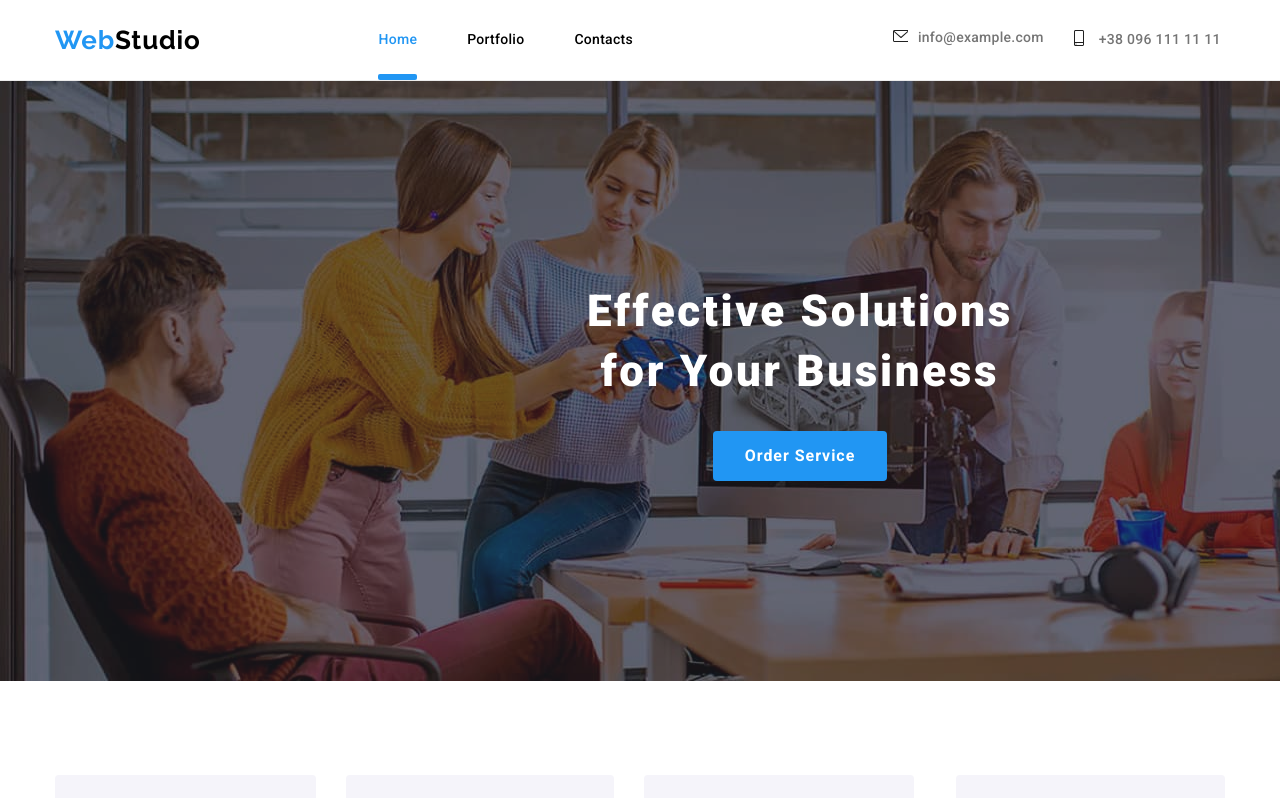
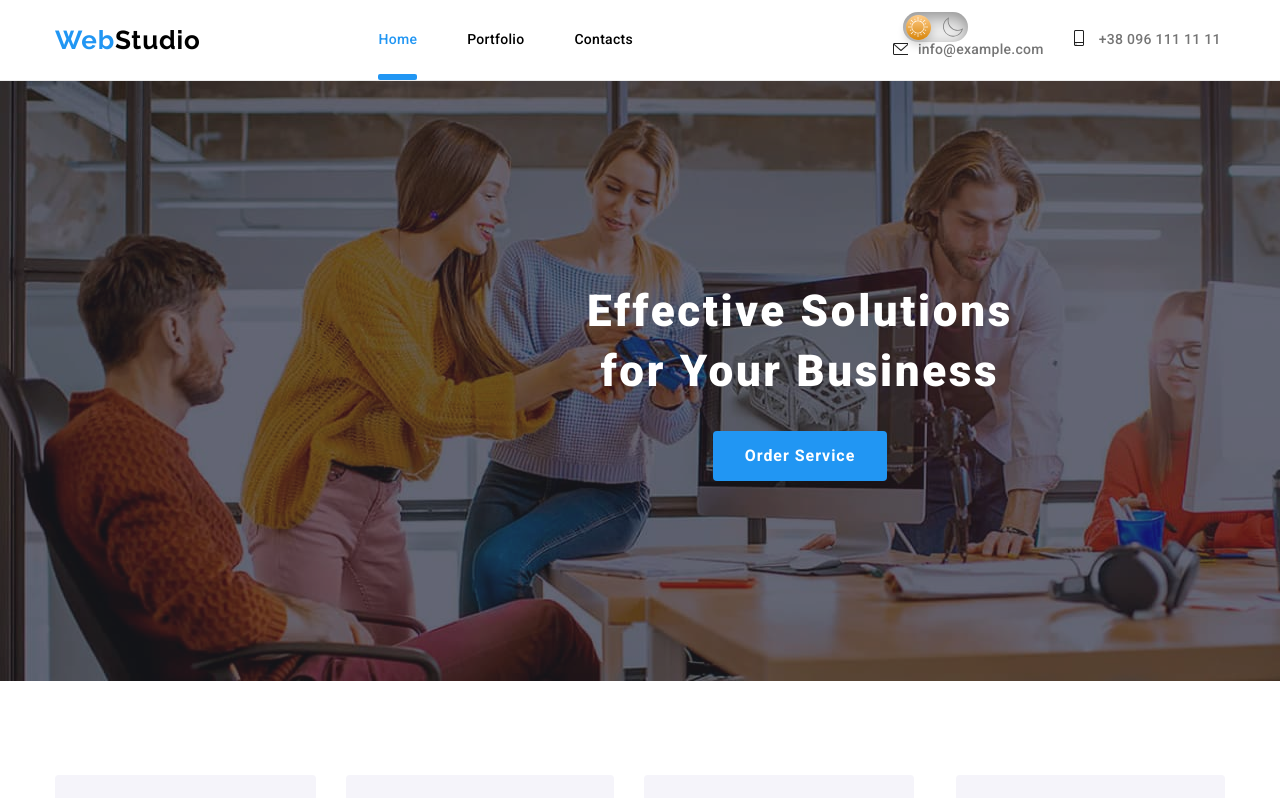
Before and after one commit to Yaroslav0102030405/01-Webstudio, a React (Create React App) app: page / in a window 1280 px wide. Shown: the top 798 px of the page. Built offline with nearby package versions, Linux system fonts and the light colour scheme.

Commit message:
update-0

```diff
--- a/src/BaseScss/base.scss
+++ b/src/BaseScss/base.scss
@@ -10,23 +10,32 @@
 //     -webkit-overflow-scrolling: touch;}
 // html { overflow-y: scroll !important; }
 
+:root {
+  $body-background: white;
+  $body-color: black;
+}
+
+[data-theme='dark'] {
+  $body-background: #282c34;
+  $body-color: white;
+}
+
 body {
   margin: 0;
   padding: 0;
 
-  background-color: var(--white-color);
-  color: var(--text-color);
+  // background-color: $body-background;
+  // color: $body-color;
 
   font-family: Roboto, sans-serif;
 
-  @media  screen and (max-width: 767px) {
+  @media screen and (max-width: 767px) {
     // padding-top: 60px;
   }
 
-  @media  screen and (min-width: 768px) {
+  @media screen and (min-width: 768px) {
     // padding-top: 80px;
   }
-
 }
 
 // * Запретить скролл под модальнім окном
@@ -35,7 +44,6 @@
     overflow: hidden;
   }
 }
-
 
 /* скрыть заголовки и части текста */
 .visually-hidden {
--- /dev/null
+++ b/src/components/DarkMode/DarkMode.css
@@ -0,0 +1,68 @@
+.dark_mode {
+    margin-top: -20px;
+    margin-left: 10px;
+}
+
+.dark_mode_label {
+    width: 65px;
+    height: 30px;
+    position: relative;
+    display: block;
+    background: #ebebeb;
+    border-radius: 200px;
+    box-shadow: inset 0px 5px 15px rgba(0, 0, 0, 0.4),
+        inset 0px -5px 15px rgba(255, 255, 255, 0.4);
+    cursor: pointer;
+    transition: 0.3s;
+}
+.dark_mode_label:after {
+    content: "";
+    width: 25px;
+    height: 25px;
+    position: absolute;
+    top: 3px;
+    left: 3px;
+    background: linear-gradient(180deg, #ffcc89, #d8860b);
+    border-radius: 180px;
+    box-shadow: 0px 5px 10px rgba(0, 0, 0, 0.2);
+    transition: 0.3s;
+}
+.dark_mode_input {
+    width: 0;
+    height: 0;
+    visibility: hidden;
+}
+.dark_mode_input:checked + .dark_mode_label {
+    background: #242424;
+}
+.dark_mode_input:checked + .dark_mode_label:after {
+    left: 62px;
+    transform: translateX(-100%);
+    background: linear-gradient(180deg, #777, #3a3a3a);
+}
+.dark_mode_label:active:after {
+    width: 30px;
+}
+
+.dark_mode_label svg {
+    position: absolute;
+    width: 20px;
+    top: 5px;
+    z-index: 100;
+}
+.dark_mode_label svg.sun {
+    left: 5px;
+    fill: #fff;
+    transition: 0.3s;
+}
+.dark_mode_label svg.moon {
+    left: 40px;
+    fill: #7e7e7e;
+    transition: 0.3s;
+}
+.dark_mode_input:checked + .dark_mode_label svg.sun {
+    fill: #7e7e7e;
+}
+.dark_mode_input:checked + .dark_mode_label svg.moon {
+    fill: #fff;
+}
--- /dev/null
+++ b/src/components/DarkMode/DarkMode.js
@@ -0,0 +1,32 @@
+import React from 'react';
+import { ReactComponent as Sun } from './Sun.svg';
+import { ReactComponent as Moon } from './Moon.svg';
+import './DarkMode.css';
+// import { doc } from "prettier";
+
+const DarkMode = () => {
+  const setDarkMode = () => {
+    document.querySelector('body').setAttribute('data-theme', 'dark');
+  };
+
+  const setLightMode = () => {
+    document.querySelector('body').setAttribute('data-theme', 'light');
+  };
+
+  const toggleTheme = e => {
+    if (e.target.checked) setDarkMode();
+    else setLightMode();
+  };
+
+  return (
+    <div className="dark_mode">
+      <input className="dark_mode_input" type="checkbox" id="darkmode-toggle" onChange={toggleTheme} />
+      <label className="dark_mode_label" for="darkmode-toggle">
+        <Sun />
+        <Moon />
+      </label>
+    </div>
+  );
+};
+
+export default DarkMode;
--- a/src/components/Header/Header.js
+++ b/src/components/Header/Header.js
@@ -5,6 +5,7 @@
 
 import Home from '../Home/Home';
 import Portfolio from '../PagePortfolio/Portfolio';
+import DarkMode from './../DarkMode/DarkMode'
 
 import { ReactComponent as Envelope } from './../../images/svg1/envelope (hover).svg';
 import { ReactComponent as Smartphone } from './../../images/svg1/smartphone.svg';
@@ -63,6 +64,7 @@
                       className="contacts__link contacts__icon"
                       href="mailto:info@example.com"
                     >
+                      <DarkMode />
                       <Envelope className="contacts__svg-envelope" />
                       info@example.com
                     </a>
--- a/src/components/Header/Header.scss
+++ b/src/components/Header/Header.scss
@@ -3,6 +3,11 @@
 // @import './../../Animal.scss';
 
 .header {
+  background-color: #2196f3;
+  // background-color: var(--body-background);
+  // color: var(--body_color);
+  // background-color: $body-background;
+  // color: $body-color;
   // position: fixed;
   position: relative;
   top: 0;
--- a/src/components/PagePortfolio/AllPortfolio/AllPortfolio.js
+++ b/src/components/PagePortfolio/AllPortfolio/AllPortfolio.js
@@ -337,6 +337,7 @@
         </section>
       </>
     );
-};
+  }
+
 
 export default AllPortfolio;
```
Also changed, not shown: src/BaseScss/variables.scss (line endings or trailing spaces), src/components/DarkMode/Moon.svg (added), src/components/DarkMode/Sun.svg (added). Lines whose indentation alone changed are shown as unchanged.
